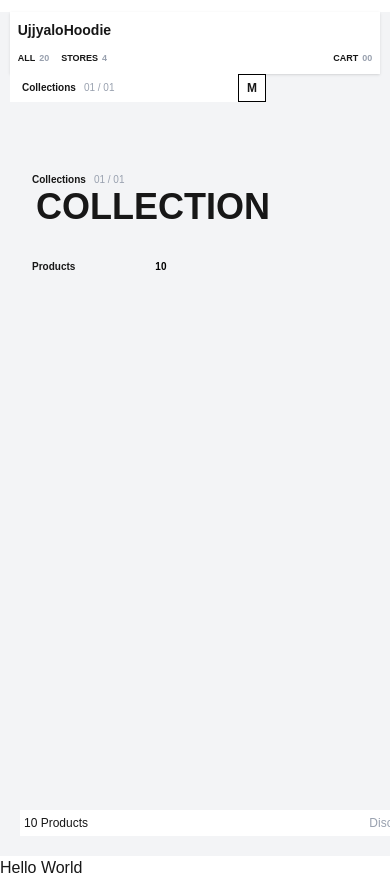
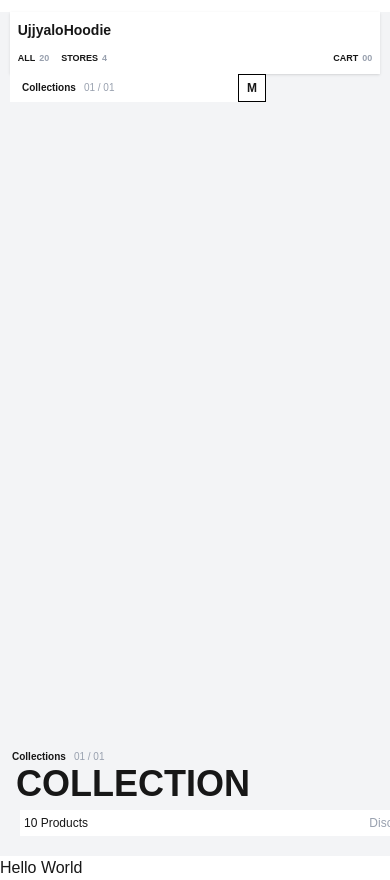
Before and after one commit to AayushKuinkel007/Hoodie_Ecom, a Next.js app in the folder frontend/: page / in a window 390 px wide. Shown: the top 880 px of the page. Built offline with nearby package versions, Linux system fonts and the light colour scheme.

Commit message:
responsive UI update : landing

```diff
--- a/frontend/app/components/ui/Landing.jsx
+++ b/frontend/app/components/ui/Landing.jsx
@@ -20,7 +20,7 @@ const Landing = () => {
         </div>
       </div>
 
-      <div className="absolute left-5 top-40">
+      <div className="hidden md:block absolute left-5 top-40">
         <h2 className="text-[10px] font-semibold flex items-center gap-2 ms-3">
           Collections <span className="text-gray-400 font-normal">01 / 01</span>
         </h2>
--- a/frontend/app/page.jsx
+++ b/frontend/app/page.jsx
@@ -14,6 +14,16 @@ const Page = () => {
           </div>
 
           {/* mobile only */}
+          <div className="absolute bottom-5 md:hidden">
+            <h2 className="text-[10px] font-semibold flex items-center gap-2 ms-3">
+              Collections
+              <span className="text-gray-400 font-normal">01 / 01</span>
+            </h2>
+            <h1 className="text-4xl uppercase font-bold ms-4 mb-8">
+              Collection
+            </h1>
+          </div>
+
           <div className="bg-white absolute left-2.5 flex justify-between items-center md:hidden w-64">
             {/* Left */}
             <h2 className="text-[10px] font-semibold flex items-center gap-2 ms-3">
@@ -25,8 +35,8 @@ const Page = () => {
             <div className="w-7 h-7 border border-black flex items-center justify-center">
               <span className="text-xs font-bold">M</span>
             </div>
+          </div>
 
-          </div>
         </header>
 
         {/* Main Content */}
```
